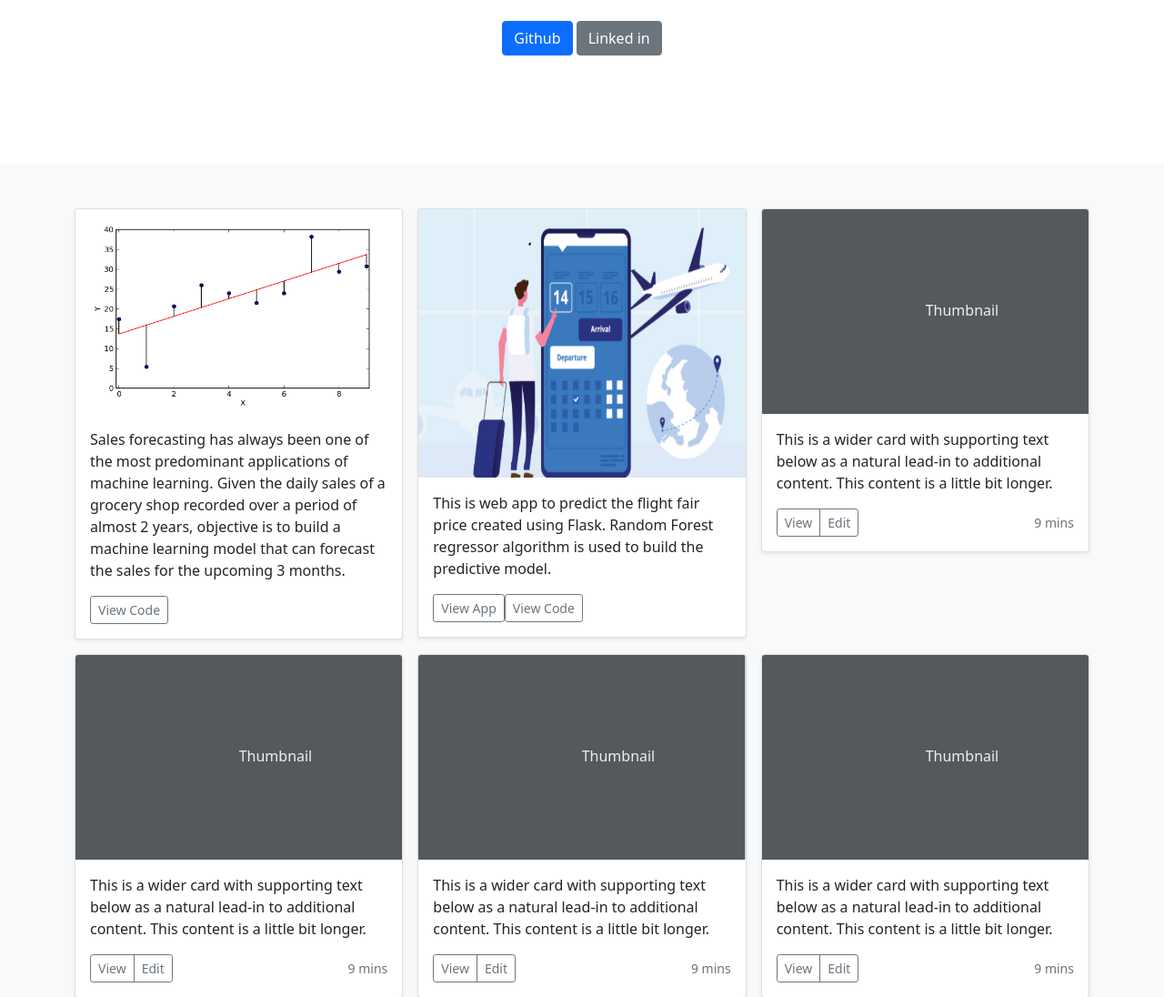
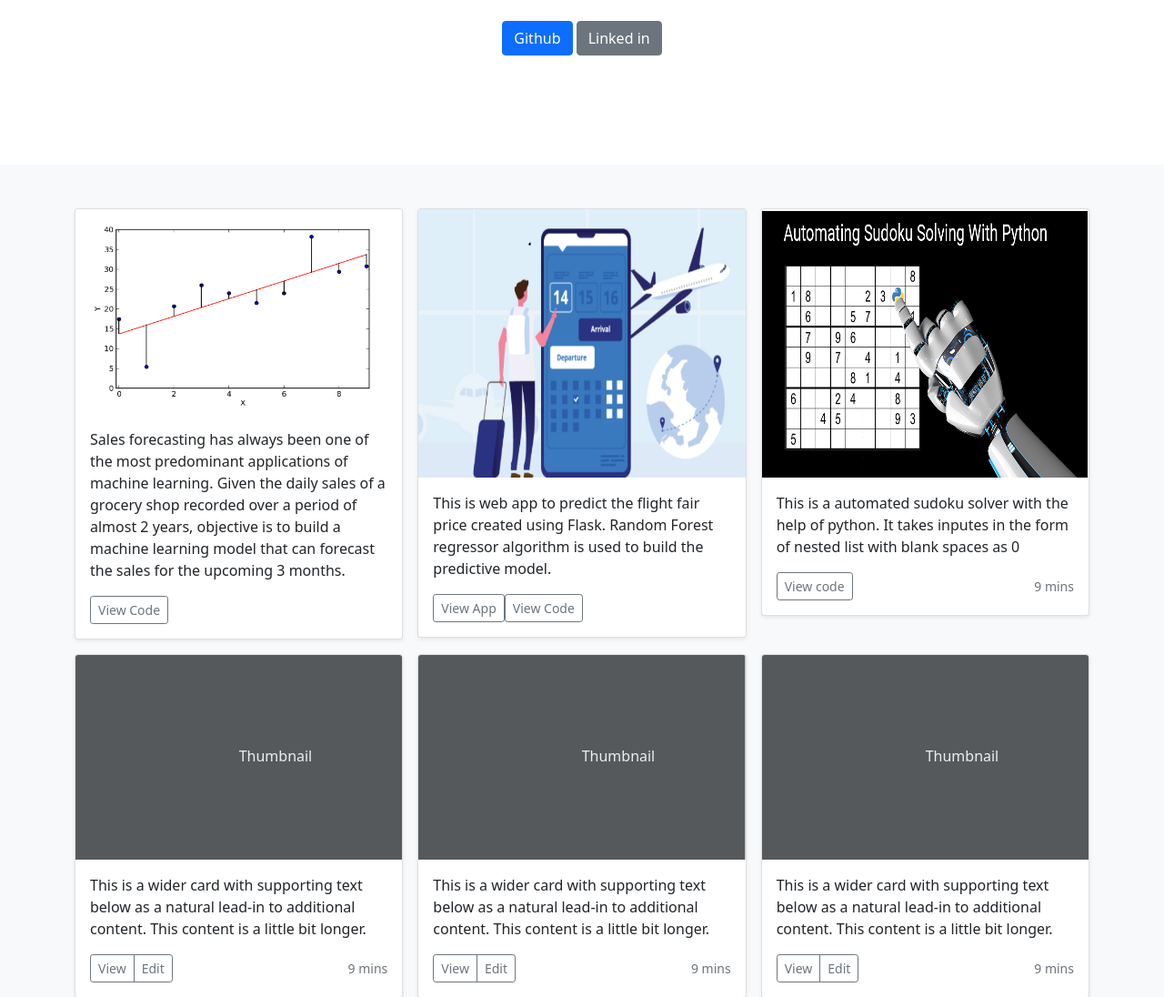
Before and after one commit to PawanKatwe/Portfolio_website, a Flask app: page /portfolio in a window 1280 px wide. Shown: the part 303-1399 px from the top of the page at 91% size. Run offline with Flask 2, Linux system fonts and the light colour scheme.

Commit message:
Add files via upload

```diff
--- a/templates/portfolio.html
+++ b/templates/portfolio.html
@@ -11,7 +11,7 @@
         <p class="lead text-muted"><h4>My portfolio is representaion of all that I have learned and accomplished as a Data Science student.</h4></p>
         <p>
           <a href="https://github.com/PawanKatwe" class="btn btn-primary my-2">Github</a>
-          <a href="https://www.linkedin.com/in/pawankatwe" class="btn btn-secondary my-2">Linked in</a>
+          <a href="www.linkedin.com/in/pawankatwe" class="btn btn-secondary my-2">Linked in</a>
         </p>
       </div>
     </div>
@@ -27,18 +27,6 @@
 
             <img class="bd-placeholder-img card-img-top" src="{{ url_for('static', filename ='portfolio_img/Grocery_thumbnail.png')}}" alt="path not found"
             height=225; width=100%;>
-            <!--
-            <svg class="bd-placeholder-img card-img-top" width="100%" height="225" src="{{ url_for('static', filename ='homeimg/GrocerySales_thumbnail.jpeg')}}"
-              role="img" aria-label="Placeholder: Thumbnail" preserveAspectRatio="xMidYMid slice" focusable="false">
-
-              <title>Placeholder</title>
-              <rect width="100%" height="100%" fill="#55595c" />
-
-
-              <text x="50%" y="50%" fill="#eceeef"
-                dy=".3em">Thumbnail</text>
-            -->
-            </svg>
 
             <div class="card-body">
 
@@ -82,20 +70,14 @@
         </div>
         <div class="col">
           <div class="card shadow-sm">
-            <svg class="bd-placeholder-img card-img-top" width="100%" height="225" xmlns="http://www.w3.org/2000/svg"
-              role="img" aria-label="Placeholder: Thumbnail" preserveAspectRatio="xMidYMid slice" focusable="false">
-              <title>Placeholder</title>
-              <rect width="100%" height="100%" fill="#55595c" /><text x="50%" y="50%" fill="#eceeef"
-                dy=".3em">Thumbnail</text>
-            </svg>
+            <img class="bd-placeholder-img card-img-top" src="{{ url_for('static', filename ='portfolio_img/sudoku.png')}}" alt="path not found"
+            height=295; width=100%;>
 
             <div class="card-body">
-              <p class="card-text">This is a wider card with supporting text below as a natural lead-in to additional
-                content. This content is a little bit longer.</p>
+              <p class="card-text">This is a automated sudoku solver with the help of python. It takes inputes in the form of nested list with blank spaces as 0</p>
               <div class="d-flex justify-content-between align-items-center">
                 <div class="btn-group">
-                  <button type="button" class="btn btn-sm btn-outline-secondary">View</button>
-                  <button type="button" class="btn btn-sm btn-outline-secondary">Edit</button>
+                  <a href='https://github.com/PawanKatwe/sudoku_Solver' roll='button' class="btn btn-sm btn-outline-secondary">View code</a>
                 </div>
                 <small class="text-muted">9 mins</small>
               </div>
```
